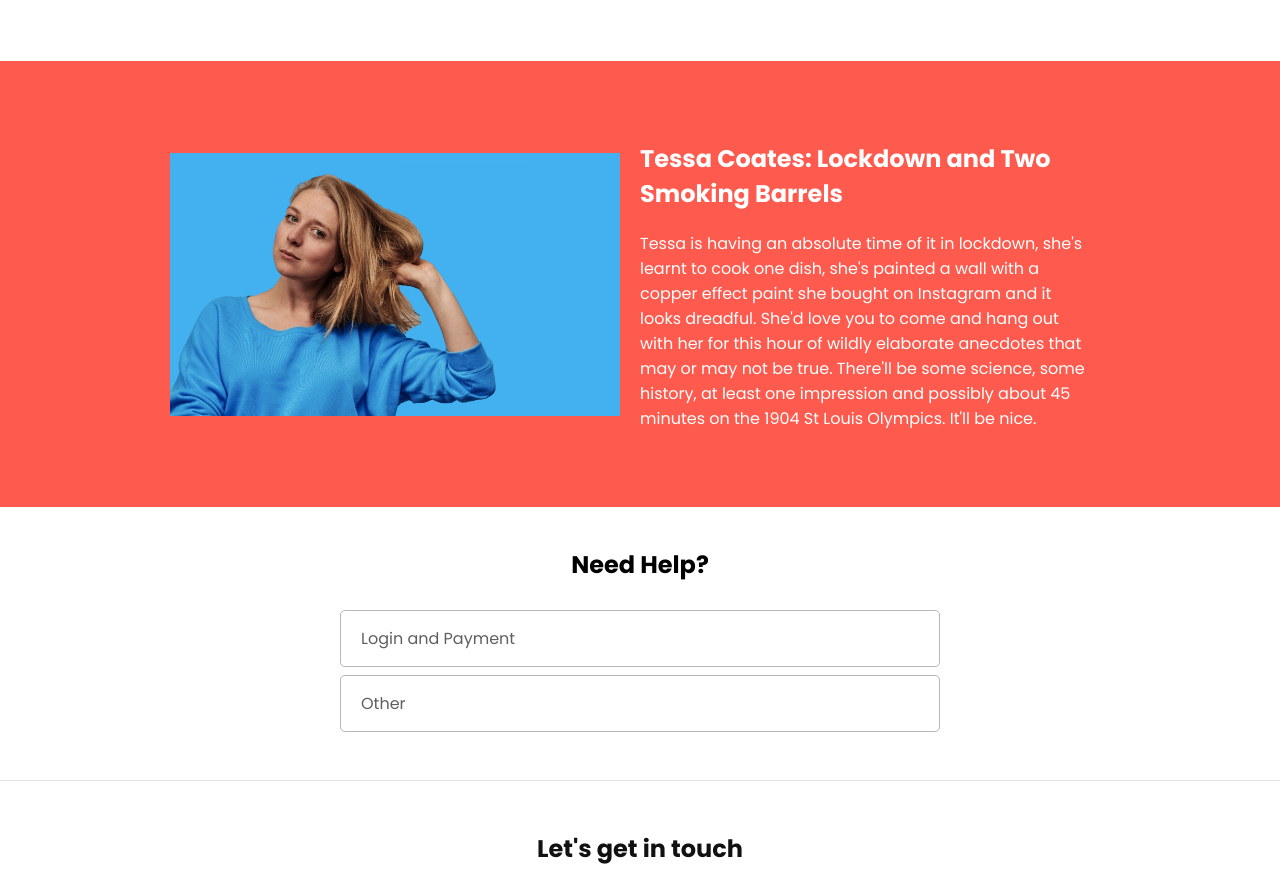
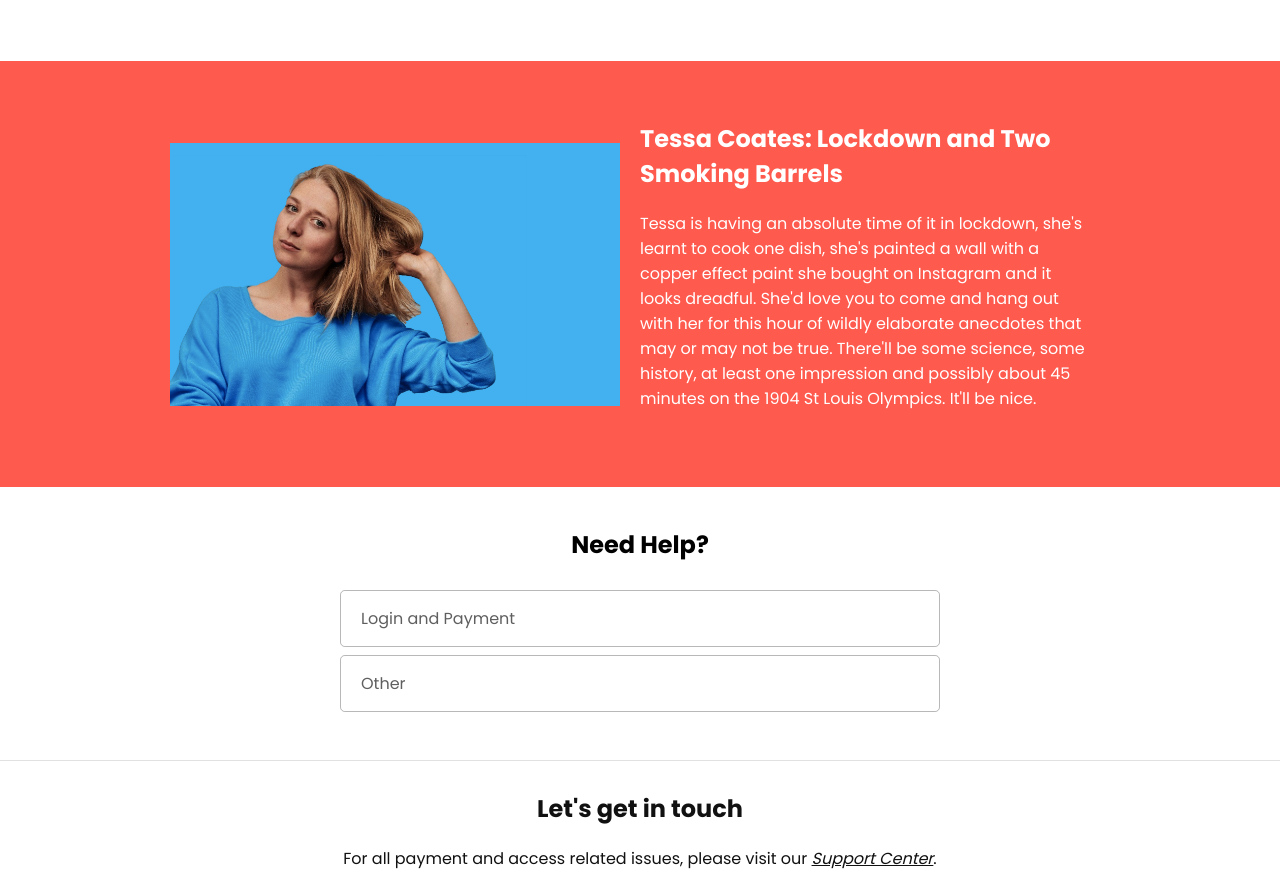
Before and after one commit to martinaveljanovska/ComedyFestival, a plain HTML site: page index.html in a window 1280 px wide. Shown: the part 130-1013 px from the top of the page. Drawn offline with nearby package versions, Linux system fonts and the light colour scheme; files that its build step writes are made by us from their sources; a script that the page names is missing; a web font is replaced by a local one.

Commit message:
added .title to all section titles

```diff
--- a/index.html
+++ b/index.html
@@ -85,7 +85,7 @@
     <div class="about-wrap section">
       <img src="img/author.jpg" alt="">
       <div class="text">
-        <h2>Tessa Coates: Lockdown and Two Smoking Barrels </h2>
+        <h2 class="title">Tessa Coates: Lockdown and Two Smoking Barrels </h2>
         <p>Tessa is having an absolute time of it in lockdown, she's learnt to cook one dish, she's painted a wall with
           a copper effect paint she bought on Instagram and it looks dreadful. She'd love you to come and hang out with
           her for this hour of wildly elaborate anecdotes that may or may not be true. There'll be some science, some
@@ -212,7 +212,7 @@
     </div> <!-- faq-info -->
   </div> <!-- faq -->
   <div id="footer">
-    <h2>Let's get in touch</h2>
+    <h2 class="title">Let's get in touch</h2>
     <div class="">
       <p>For all payment and access related issues, please visit our <a class="link"
           href="https://support.inplayer.com/" target="_blank">Support Center</a>. </p>
```
